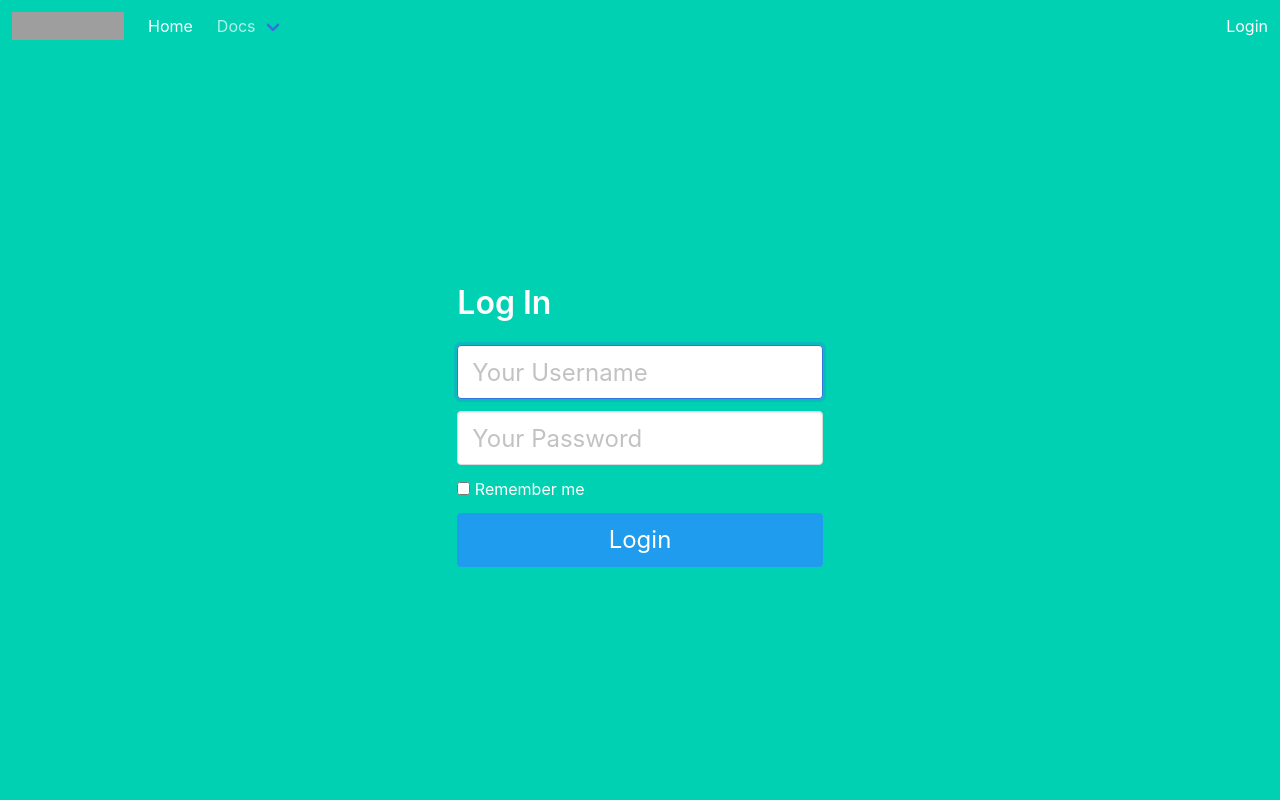
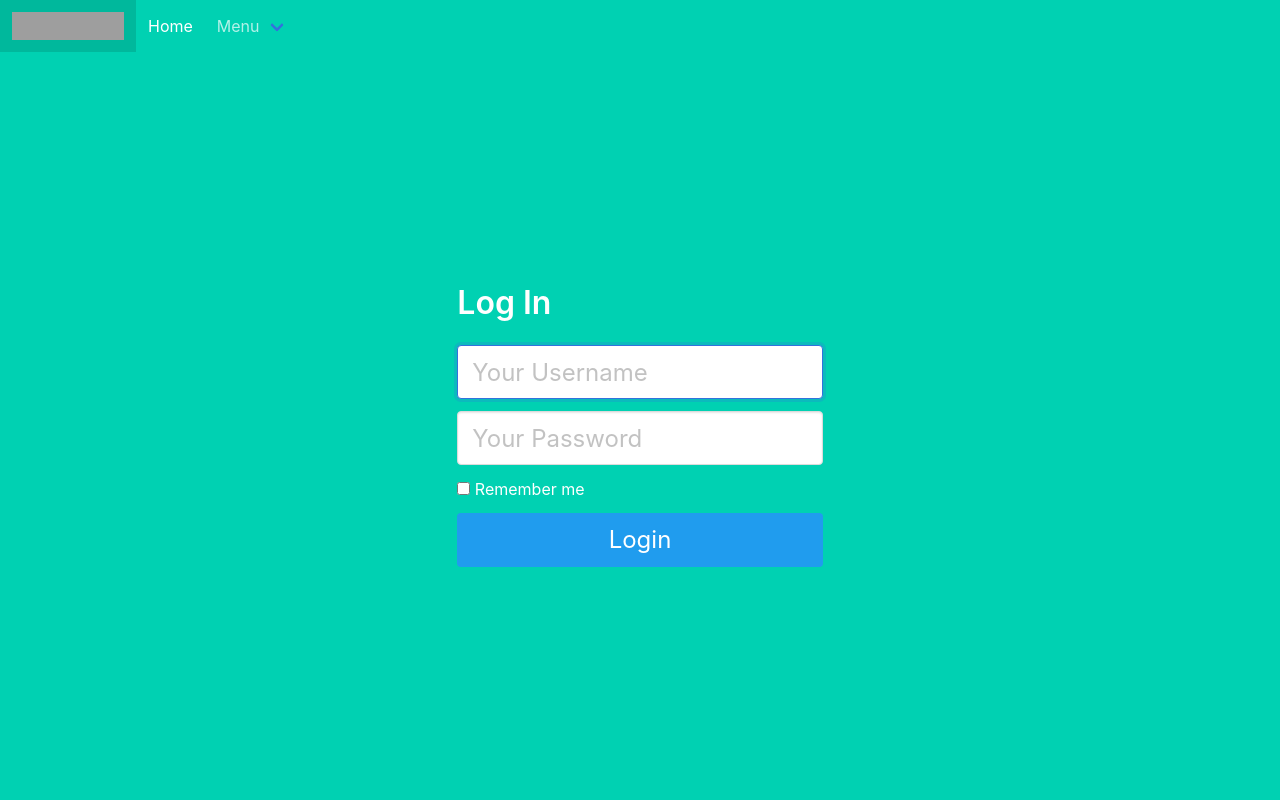
Before and after one commit to prateek1411/degirise-web, a Django app: page /login in a window 1280 px wide. Run offline with Django 3.2, Linux system fonts and the light colour scheme; grey boxes are pictures that could not be loaded.

Commit message:
changes Look and feel

```diff
--- a/digiriseWeb/webApp/templates/base.html
+++ b/digiriseWeb/webApp/templates/base.html
@@ -12,15 +12,15 @@
 <body>
 {% load static %}
 <section class="hero is-primary is-fullheight">
-    <div class="hero-head">
-   <nav class="navbar is-transparent">
+
+   <nav class="navbar">
   <div class="navbar-brand">
     <a class="navbar-item " href="{% url 'index' %}">
 
       <img class="is-rounded" src="{% static 'webApp/digirise.png' %}" alt="Diirise" width="112" height="28">
 
     </a>
-    <div class="navbar-burger burger" data-target="navbarExampleTransparentExample">
+    <div class="navbar-burger burger" data-target="digiriseNavBar">
       <span></span>
       <span></span>
       <span></span>
@@ -34,51 +34,34 @@
       </a>
       <div class="navbar-item has-dropdown is-hoverable">
         <a class="navbar-link">
-          Docs
+            {% if user.is_authenticated %}
+          Welcome {{ user.first_name }} {{ user.last_name }}
+            {% else %}
+            Menu
+            {% endif %}
         </a>
-        <div class="navbar-dropdown is-boxed">
-          <a class="navbar-item">
-            Overview
+        <div class="navbar-dropdown is-boxed has-text-black">
+            {% if user.is_authenticated %}
+          <a class="navbar-item has-text-black" href="{% url 'upload' %}">
+            Upload Files
           </a>
-          <a class="navbar-item">
-            Modifiers
+          <a class="navbar-item has-text-black" href="{% url 'password_reset' %}">
+            Reset Password
           </a>
-          <a class="navbar-item">
-            Columns
+            <hr class="navbar-divider">
+          <a class="navbar-item has-text-black" href="{% url 'logout' %}">
+            Logout
           </a>
-          <a class="navbar-item">
-            Layout
+            {% else %}
+          <a class="navbar-item has-text-black" href="{% url 'login' %}">
+            Login
           </a>
-          <a class="navbar-item">
-            Form
-          </a>
-          <hr class="navbar-divider">
-          <a class="navbar-item">
-            Elements
-          </a>
-          <a class="navbar-item is-active">
-            Components
-          </a>
+            {% endif %}
+
         </div>
       </div>
     </div>
-                    <div class="navbar-end">
-                         {% if user.is_authenticated %}
-                        <p class="navbar-item is-strong">Welcome {{ user.first_name }} {{ user.last_name }}</p>
-                        <a class="navbar-item" href="{% url 'upload' %}">
-                            Upload Files
-                        </a>
-                        <a class="navbar-item" href="{% url 'logout' %}">
-                            Logout
-                        </a>
-                        <a class="navbar-item" href="{% url 'password_reset' %}">Reset Password</a>
-                        {% else %}
-                        <a class="navbar-item" href="{% url 'login' %}">
-                            Login
-                        </a>
-                         {% endif %}
-                    </div>
-      </div>
+  </div>
 </nav>
 
 
@@ -87,9 +70,9 @@
 
 
 
+   <div class="hero-head">
 
     </div>
-
     <div class="hero-body">
 <div class="container is-fluid">
     {% if form.errors %}
```
Also changed, not shown: digiriseWeb/db.sqlite3.
